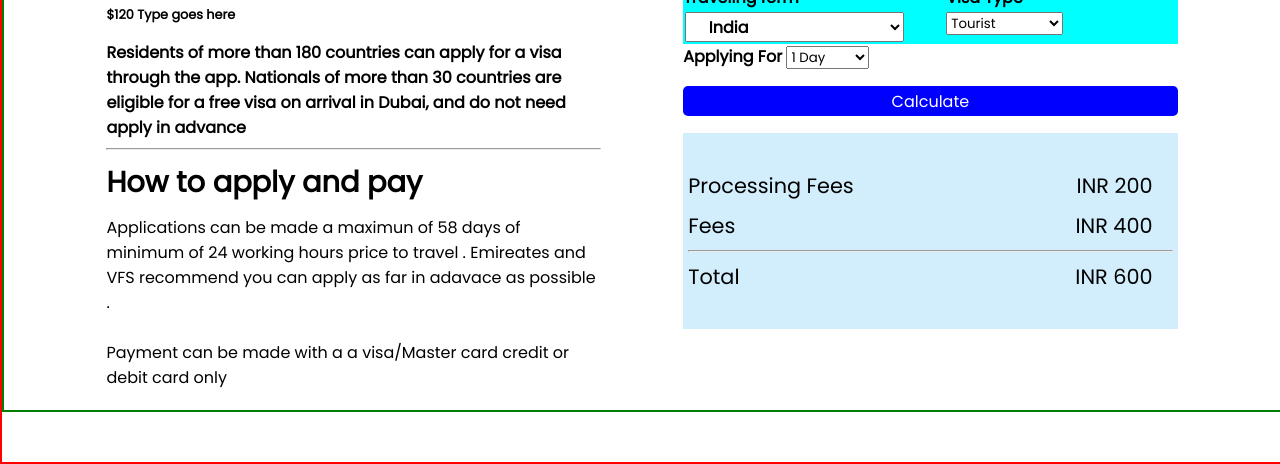
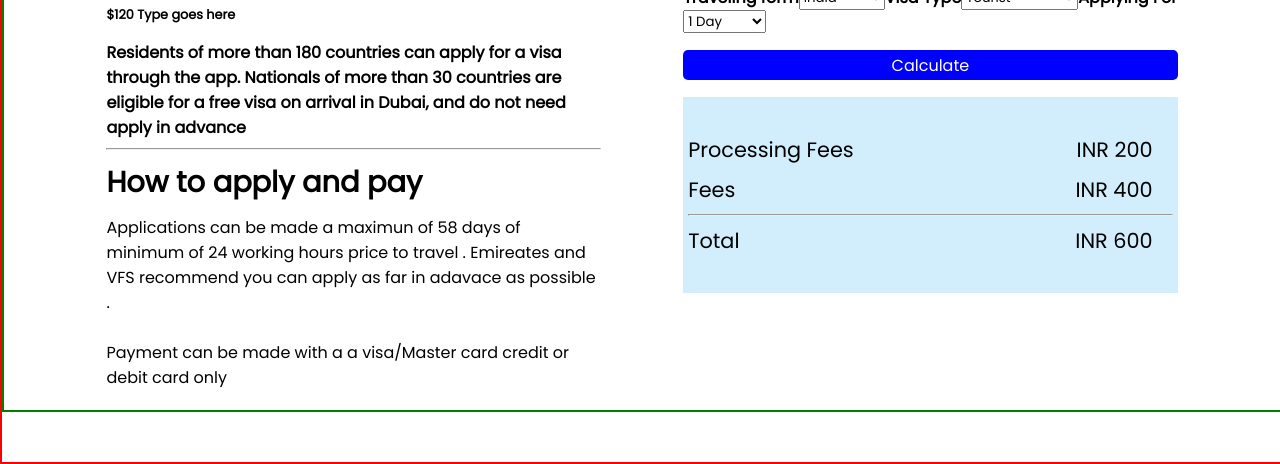
Before and after one commit to tusharkarle/Assignment_1_Tushar_Karle, a plain HTML site: page index.html in a window 1280 px wide. Shown: the part 410-874 px from the top of the page. Drawn offline with Linux system fonts and the light colour scheme.

Commit message:
v1 start

```diff
--- a/index.html
+++ b/index.html
@@ -60,8 +60,7 @@
             <strong>
               <div class="calculate_form">
                 <form>
-                  <div class="form_row1">
-                    <div>
+
                       <label for="Traveling form"> Traveling form</label>
                       <br />
                       <select name="Country" id="select_country">
@@ -70,8 +69,7 @@
                         <option value="UK">UK</option>
                         <option value="Cannada">Cannada</option>
                       </select>
-                    </div>
-                    <div id="visa_input">
+
                       <label for="Visa Type"> Visa Type</label>
                       <br />
                       <select name="Visa" id="visa">
@@ -79,8 +77,7 @@
                         <option value="Visa on arrival">Visa on arrival</option>
                         <option value="Bussiness">Bussiness</option>
                       </select>
-                    </div>
-                  </div>
+
                   <label for="Applying For"> Applying For</label>
                   <select name="no_of_days" id="no_of_days">
                     <option value="1_day">1 Day</option>
@@ -88,8 +85,6 @@
                     <option value="1_month">1 Month</option>
                     <option value="6_month">6 Months</option>
                   </select>
-
-                  <br />
 
                   <button type="submit">Calculate</button>
                 </form>
--- a/style.css
+++ b/style.css
@@ -93,7 +93,13 @@ header img {
     align-items: baseline;
 }
 
-#select_country {
+form {
+    display: flex;
+    flex-wrap: wrap;
+}
+
+
+/* #select_country {
     padding-right: 120px;
     display: block;
     height: 30px;
@@ -105,7 +111,7 @@ header img {
 
 #visa_input {
     padding-left: 40px;
-}
+} */
 
 form button {
     width: 100%;
```
